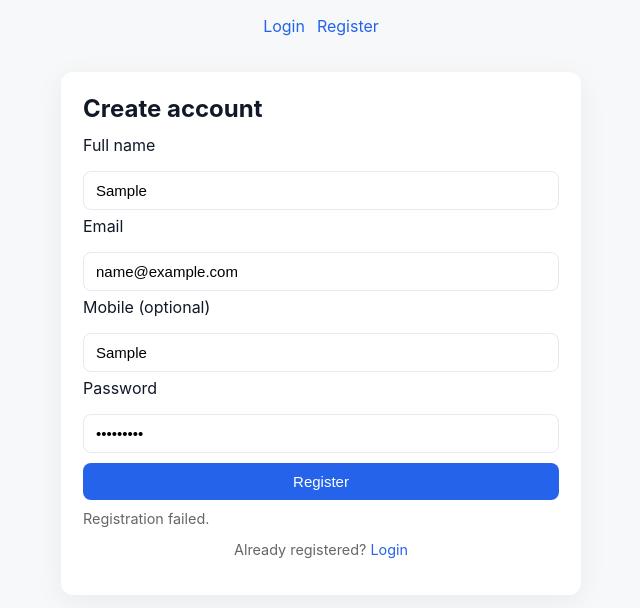
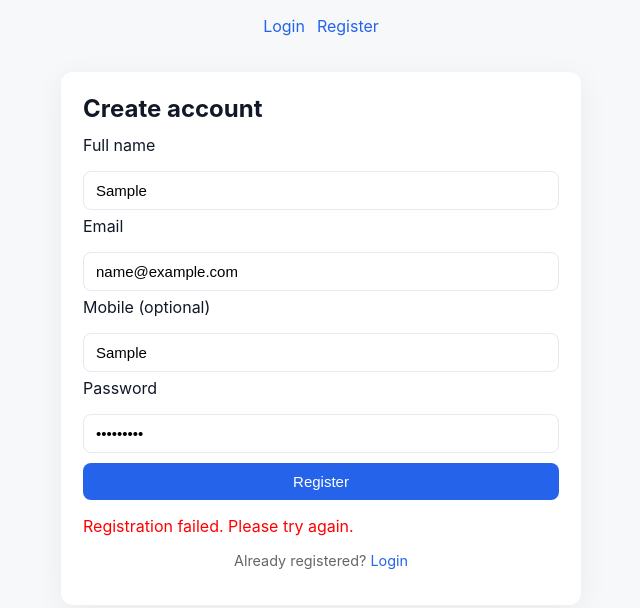
Before and after one commit to Harshsfd/mern-auth-app, a React (Vite) app in the folder frontend/: page /register in a window 1280 px wide. Both pictures are taken after typing "Sample", "name@example.com", "Sample", "Sample123" into the empty fields and a click on the button "Register". Shown: the top 608 px of the page, without its empty margins (319-959 px from the left). Built offline with nearby package versions, Linux system fonts and the light colour scheme; no server answers.

Commit message:
Update Register.jsx

```diff
--- a/frontend/src/pages/Register.jsx
+++ b/frontend/src/pages/Register.jsx
@@ -1,24 +1,39 @@
-import React, { useState } from 'react';
-import { registerUser } from '../api/authApi';
-import { Link } from 'react-router-dom';
-import InputField from '../components/InputField';
+import React, { useState } from "react";
+import { registerUser } from "../api/authApi";
+import { Link } from "react-router-dom";
+import InputField from "../components/InputField";
 
 export default function Register() {
-  const [form, setForm] = useState({ name: '', email: '', password: '', mobile: '' });
-  const [msg, setMsg] = useState('');
+  const [form, setForm] = useState({ name: "", email: "", password: "", mobile: "" });
+  const [msg, setMsg] = useState({ type: "", text: "" });
   const [loading, setLoading] = useState(false);
 
   const onChange = (e) => setForm({ ...form, [e.target.name]: e.target.value });
 
   const onSubmit = async (e) => {
     e.preventDefault();
-    setMsg('');
+    setMsg({ type: "", text: "" });
     setLoading(true);
+
     try {
-      const res = await registerUser(form);
-      setMsg(res.data.message || 'Registered. Check your email for verification.');
+      // Remove mobile if empty
+      const payload = { ...form };
+      if (!payload.mobile) delete payload.mobile;
+
+      const res = await registerUser(payload);
+
+      setMsg({
+        type: "success",
+        text: res.data.message || "Registration successful! You can now login.",
+      });
+
+      // Clear form after success
+      setForm({ name: "", email: "", password: "", mobile: "" });
     } catch (err) {
-      setMsg(err.response?.data?.message || 'Registration failed.');
+      setMsg({
+        type: "error",
+        text: err.response?.data?.message || "Registration failed. Please try again.",
+      });
     } finally {
       setLoading(false);
     }
@@ -28,15 +43,54 @@ export default function Register() {
     <div>
       <h2>Create account</h2>
       <form onSubmit={onSubmit}>
-        <InputField name="name" label="Full name" value={form.name} onChange={onChange} placeholder="John Doe" required />
-        <InputField name="email" type="email" label="Email" value={form.email} onChange={onChange} placeholder="you@example.com" required />
-        <InputField name="mobile" label="Mobile (optional)" value={form.mobile} onChange={onChange} placeholder="9876543210" />
-        <InputField name="password" type="password" label="Password" value={form.password} onChange={onChange} placeholder="Choose a strong password" required />
-        <button type="submit" disabled={loading}>{loading ? 'Registering…' : 'Register'}</button>
+        <InputField
+          name="name"
+          label="Full name"
+          value={form.name}
+          onChange={onChange}
+          placeholder="John Doe"
+          required
+        />
+        <InputField
+          name="email"
+          type="email"
+          label="Email"
+          value={form.email}
+          onChange={onChange}
+          placeholder="you@example.com"
+          required
+        />
+        <InputField
+          name="mobile"
+          label="Mobile (optional)"
+          value={form.mobile}
+          onChange={onChange}
+          placeholder="9876543210"
+        />
+        <InputField
+          name="password"
+          type="password"
+          label="Password"
+          value={form.password}
+          onChange={onChange}
+          placeholder="Choose a strong password"
+          required
+        />
+
+        <button type="submit" disabled={loading}>
+          {loading ? "Registering…" : "Register"}
+        </button>
       </form>
 
-      <p className="small">{msg}</p>
-      <p className="center small">Already registered? <Link to="/login">Login</Link></p>
+      {msg.text && (
+        <p style={{ color: msg.type === "error" ? "red" : "green" }}>
+          {msg.text}
+        </p>
+      )}
+
+      <p className="center small">
+        Already registered? <Link to="/login">Login</Link>
+      </p>
     </div>
   );
 }
```
